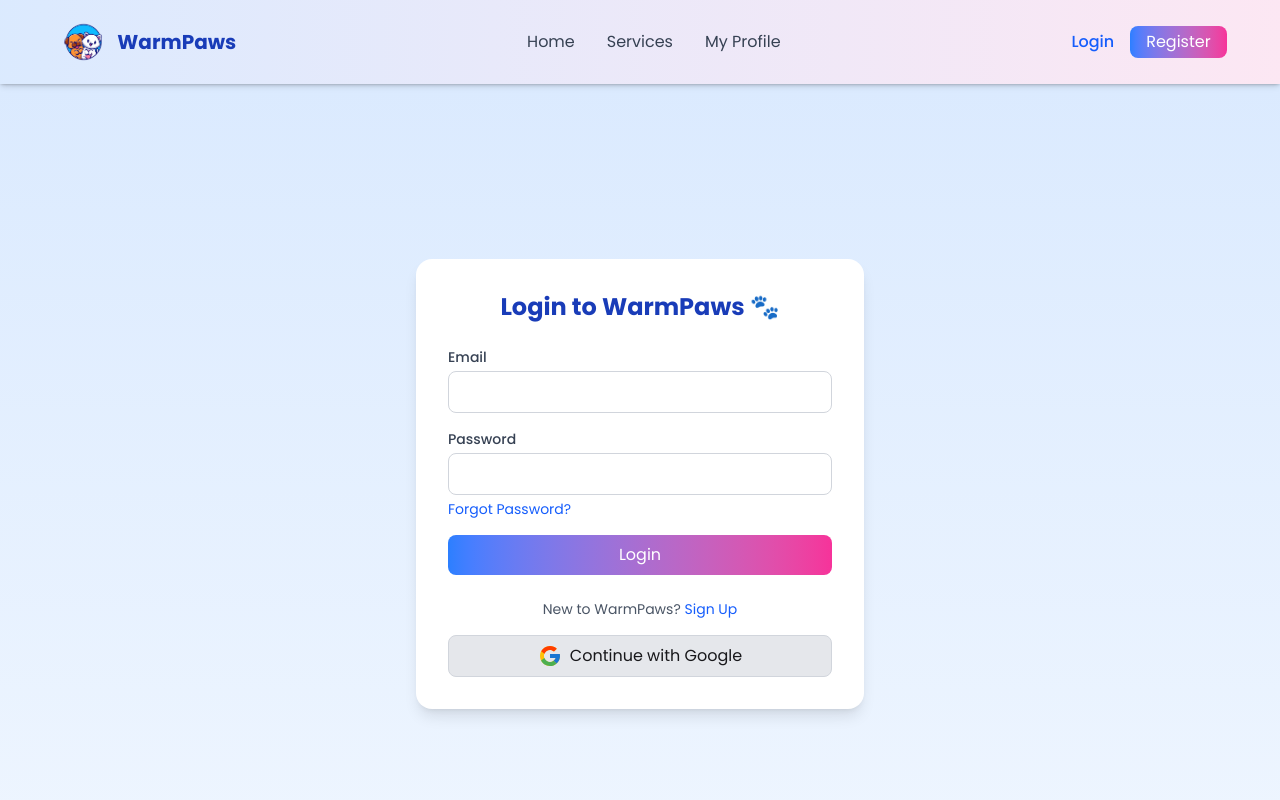
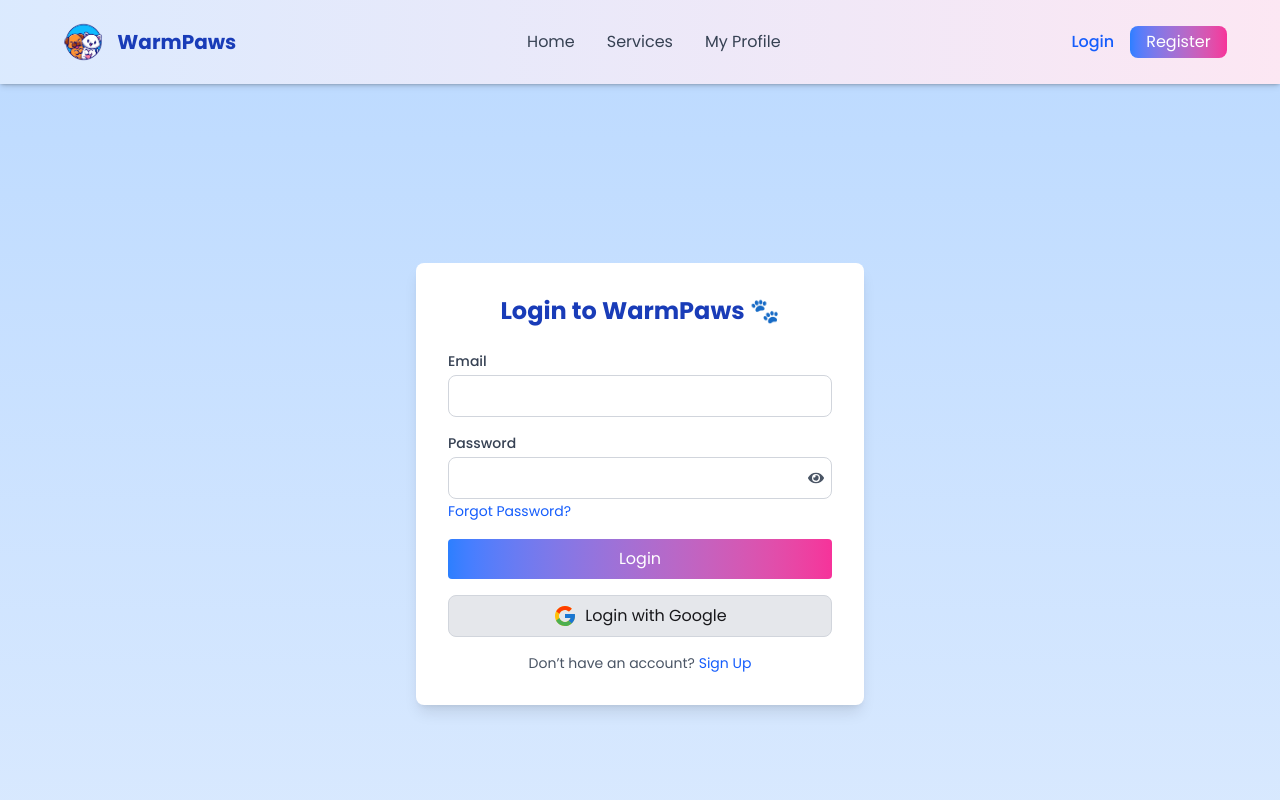
Before and after one commit to Adiba-hossain/warmspaws, a React (Vite) app: page /login in a window 1280 px wide. Shown: the top 800 px of the page. Built offline with nearby package versions, Linux system fonts and the light colour scheme; no server answers.

Commit message:
Password validation and password toggle eye button implemented in the login and register page!

```diff
--- a/src/pages/Login.jsx
+++ b/src/pages/Login.jsx
@@ -1,116 +1,142 @@
-import React, { useContext, useState } from "react";
+import React, { useState, useContext } from "react";
+import { useLocation, useNavigate, Link } from "react-router-dom";
+import Loading from "../components/Loading";
+import toast, { Toaster } from "react-hot-toast";
+import { FaEye, FaEyeSlash } from "react-icons/fa";
 import { AuthContext } from "../provider/AuthProvider";
-import { useLocation, useNavigate, Link } from "react-router-dom";
-import { toast } from "react-hot-toast";
 import { FcGoogle } from "react-icons/fc";
 
 const Login = () => {
-  const { signIn, setUser, setLoading, googleSignIn } = useContext(AuthContext);
+  const {
+    signIn,
+    googleSignIn,
 
-  const [error, setError] = useState("");
+    loading: authLoading,
+  } = useContext(AuthContext);
+
+  const [email, setEmail] = useState("");
+
+  const [password, setPassword] = useState("");
+
+  const [loading, setLoading] = useState(false);
+
+  const [showPassword, setShowPassword] = useState(false);
 
   const navigate = useNavigate();
   const location = useLocation();
-
   const from = location.state?.from?.pathname || "/";
 
-  const handleLogin = (e) => {
+  // If Firebase is still loading user state
+  if (authLoading) return <Loading />;
+
+  const handleLogin = async (e) => {
     e.preventDefault();
-    const form = e.target;
-    const email = form.email.value;
-    const password = form.password.value;
-
-    signIn(email, password)
-      .then((res) => {
-        setUser(res.user);
-        toast.success("Welcome back! ❄️");
+    setLoading(true);
+    try {
+      await signIn(email, password);
+      toast.success("Login successful!");
       navigate(from, { replace: true });
-      })
-      .catch(() => {
-        setError("Invalid email or password");
-        toast.error("Login failed!");
-      })
-      .finally(() => setLoading(false));
+    } catch (err) {
+      toast.error(err.message);
+    } finally {
+      setLoading(false);
+    }
   };
 
-  const handleGoogleLogin = () => {
-    googleSignIn()
-      .then((res) => {
-        setUser(res.user);
-        toast.success("Logged in with Google! 🐾");
+  const handleGoogle = async () => {
+    setLoading(true);
+    try {
+      await googleSignIn();
+      toast.success("Logged in with Google!");
       navigate(from, { replace: true });
-      })
-      .catch(() => toast.error("Google Sign-in failed"));
+    } catch (err) {
+      toast.error(err.message);
+    } finally {
+      setLoading(false);
+    }
   };
 
   return (
-    <div className="min-h-screen flex items-center justify-center bg-gradient-to-b from-blue-100 to-blue-50 px-4">
-      <div className="bg-white rounded-2xl shadow-lg p-8 max-w-md w-full">
+    <div className="min-h-screen flex flex-col justify-center items-center bg-gradient-to-b from-blue-200 to-blue-100 p-4">
+      <Toaster position="top-center" />
+      <div className="bg-white shadow-lg rounded-lg p-8 w-full max-w-md">
         <h2 className="text-2xl font-bold text-center text-blue-800 mb-6">
           Login to WarmPaws 🐾
         </h2>
+        <form onSubmit={handleLogin} className="space-y-4">
+          {/* email field  */}
 
-        <form onSubmit={handleLogin} className="space-y-4">
           <div>
             <label className="block text-sm font-medium text-gray-700">
               Email
             </label>
             <input
               type="email"
-              name="email"
+              value={email}
+              onChange={(e) => setEmail(e.target.value)}
               className="w-full border border-gray-300 rounded-lg p-2 mt-1 focus:ring-2 focus:ring-blue-400 focus:outline-none"
               required
             />
           </div>
 
+          {/* password field */}
+
           <div>
             <label className="block text-sm font-medium text-gray-700">
               Password
             </label>
+
+            <div className="relative">
               <input
-              type="password"
-              name="password"
+                type={showPassword ? "text" : "password"}
+                value={password}
+                onChange={(e) => setPassword(e.target.value)}
                 className="w-full border border-gray-300 rounded-lg p-2 mt-1 focus:ring-2 focus:ring-blue-400 focus:outline-none"
                 required
               />
+              <span
+                className="absolute right-2 top-4.25 cursor-pointer text-gray-600"
+                onClick={() => setShowPassword(!showPassword)}
+              >
+                {showPassword ? <FaEyeSlash /> : <FaEye />}
+              </span>
+            </div>
             <Link
-              to="/reset-password"
-              className="text-sm text-blue-600 hover:underline block mt-1"
+              to={`/forgot-password?email=${email}`}
+              className="text-sm text-blue-600 hover:underline"
             >
               Forgot Password?
             </Link>
           </div>
-
-          {error && <p className="text-red-500 text-sm text-center">{error}</p>}
-
           <button
             type="submit"
-            className="w-full py-2 bg-gradient-to-r from-blue-500 to-pink-500 text-white rounded-lg hover:opacity-90 transition"
+            disabled={loading}
+            className="w-full bg-gradient-to-r from-blue-500 to-pink-500 text-white py-2 rounded"
           >
-            Login
+            {loading ? "Logging in..." : "Login"}
           </button>
         </form>
+        <button
+          onClick={handleGoogle}
+          disabled={authLoading} // use the correct loading variable
+          className="w-full border border-gray-300 py-2 rounded-lg flex items-center justify-center gap-2 bg-gray-200 hover:bg-gray-300 transition disabled:opacity-70 mt-4"
+        >
+          {authLoading ? (
+            "Please wait..."
+          ) : (
+            <>
+              <FcGoogle size={24} />
+              Login with Google
+            </>
+          )}
+        </button>
 
-        <div className="mt-6 text-center">
-          <p className="text-gray-600 text-sm">
-            New to WarmPaws?{" "}
+        <p className="mt-4 text-center text-gray-600 text-sm">
+          Don’t have an account?{" "}
           <Link to="/register" className="text-blue-600 hover:underline">
             Sign Up
           </Link>
         </p>
-
-          <div className="mt-4">
-            <button
-              onClick={handleGoogleLogin}
-              className="w-full border border-gray-300 py-2 rounded-lg flex items-center justify-center gap-2 bg-gray-200 hover:bg-gray-300 transition"
-            >
-              <div>
-                <FcGoogle size={24} />
-              </div>
-              <span>Continue with Google</span>
-            </button>
-          </div>
-        </div>
       </div>
     </div>
   );
--- a/src/pages/Register.jsx
+++ b/src/pages/Register.jsx
@@ -1,91 +1,87 @@
-import React, { useContext, useState } from "react";
-import { Link, useNavigate } from "react-router-dom";
+import React, { useState, useContext } from "react";
+import { useNavigate, Link } from "react-router-dom";
 import { AuthContext } from "../provider/AuthProvider";
-import { updateProfile } from "firebase/auth";
+import Loading from "../components/Loading";
+import toast, { Toaster } from "react-hot-toast";
+import { FcGoogle } from "react-icons/fc";
+import { FaEye, FaEyeSlash } from "react-icons/fa";
 
-import { toast } from "react-hot-toast";
-import { FcGoogle } from "react-icons/fc";
+const Register = () => {
+  const {
+    createUser,
+    googleSignIn,
+    updateUser,
+    loading: authLoading,
+  } = useContext(AuthContext);
 
-const Signup = () => {
-  const { setUser, setLoading, createUser, googleSignIn } =
-    useContext(AuthContext);
-  const [error, setError] = useState("");
   const navigate = useNavigate();
 
-  const validatePassword = (password) => {
-    const hasUpperCase = /[A-Z]/.test(password);
-    const hasLowerCase = /[a-z]/.test(password);
-    const hasMinLength = password.length >= 6;
-    if (!hasUpperCase) return "Password must have at least 1 uppercase letter";
-    if (!hasLowerCase) return "Password must have at least 1 lowercase letter";
-    if (!hasMinLength) return "Password must be at least 6 characters long";
-    return "";
-  };
+  const [name, setName] = useState("");
+  const [email, setEmail] = useState("");
+  const [photoURL, setPhotoURL] = useState("");
+  const [password, setPassword] = useState("");
+  const [showPassword, setShowPassword] = useState(false);
+  const [loading, setLoading] = useState(false);
 
-  const handleSignup = (e) => {
+  const handleRegister = async (e) => {
     e.preventDefault();
-    const form = e.target;
-    const name = form.name.value;
-    const email = form.email.value;
-    const photoURL = form.photo.value;
-    const password = form.password.value;
 
-    const passwordError = validatePassword(password);
-    if (passwordError) {
-      setError(passwordError);
+    // Password validation
+    const uppercase = /[A-Z]/.test(password);
+    const lowercase = /[a-z]/.test(password);
+    if (!uppercase || !lowercase || password.length < 6) {
+      toast.error(
+        "Password must be at least 6 characters and include upper and lower case letters."
+      );
       return;
     }
 
     setLoading(true);
-    createUser(email, password)
-      .then((res) => {
-        updateProfile(res.user, { displayName: name, photoURL })
-          .then(() => {
-            setUser({ ...res.user });
-            toast.success("Signup successful! 🐾");
+    try {
+      const res = await createUser(email, password);
+      // Update profile
+      await updateUser({ displayName: name, photoURL });
+      toast.success("Account created successfully!");
       navigate("/");
-          })
-          .catch((err) => {
-            console.error(err);
-            toast.error("Profile update failed!");
-          });
-      })
-      .catch((err) => {
-        console.error(err);
-        setError(err.message);
-        toast.error("Signup failed!");
-      })
-      .finally(() => setLoading(false));
+    } catch (err) {
+      toast.error(err.message);
+    } finally {
+      setLoading(false);
+    }
   };
 
-  const handleGoogleSignup = () => {
-    googleSignIn()
-      .then((res) => {
-        setUser(res.user);
-        toast.success("Logged in with Google! 🐾");
+  const handleGoogle = async () => {
+    setLoading(true);
+    try {
+      await googleSignIn();
+      toast.success("Logged in with Google!");
       navigate("/");
-      })
-      .catch((err) => {
-        console.error(err);
-        toast.error("Google Sign-in failed!");
-      });
+    } catch (err) {
+      toast.error(err.message);
+    } finally {
+      setLoading(false);
+    }
   };
 
+  if (authLoading) return <Loading />;
+
   return (
-    <div className="min-h-screen flex items-center justify-center bg-gradient-to-b from-blue-100 to-blue-50 px-4">
-      <div className="bg-white rounded-2xl shadow-lg p-8 max-w-md w-full">
+    <div className="min-h-screen flex flex-col justify-center items-center bg-gradient-to-b from-blue-200 to-blue-100 p-4">
+      <Toaster position="top-center" />
+      <div className="bg-white shadow-lg rounded-lg p-8 w-full max-w-md">
         <h2 className="text-2xl font-bold text-center text-blue-800 mb-6">
-          Signup for WarmPaws 🐾
+          Sign Up for WarmPaws 🐾
         </h2>
 
-        <form onSubmit={handleSignup} className="space-y-4">
+        <form onSubmit={handleRegister} className="space-y-4">
           <div>
             <label className="block text-sm font-medium text-gray-700">
               Name
             </label>
             <input
               type="text"
-              name="name"
+              value={name}
+              onChange={(e) => setName(e.target.value)}
               className="w-full border border-gray-300 rounded-lg p-2 mt-1 focus:ring-2 focus:ring-blue-400 focus:outline-none"
               required
             />
@@ -97,7 +93,8 @@
             </label>
             <input
               type="email"
-              name="email"
+              value={email}
+              onChange={(e) => setEmail(e.target.value)}
               className="w-full border border-gray-300 rounded-lg p-2 mt-1 focus:ring-2 focus:ring-blue-400 focus:outline-none"
               required
             />
@@ -109,7 +106,8 @@
             </label>
             <input
               type="text"
-              name="photo"
+              value={photoURL}
+              onChange={(e) => setPhotoURL(e.target.value)}
               className="w-full border border-gray-300 rounded-lg p-2 mt-1 focus:ring-2 focus:ring-blue-400 focus:outline-none"
             />
           </div>
@@ -118,47 +116,56 @@
             <label className="block text-sm font-medium text-gray-700">
               Password
             </label>
+            <div className="relative">
               <input
-              type="password"
-              name="password"
+                type={showPassword ? "text" : "password"}
+                value={password}
+                onChange={(e) => setPassword(e.target.value)}
                 className="w-full border border-gray-300 rounded-lg p-2 mt-1 focus:ring-2 focus:ring-blue-400 focus:outline-none"
                 required
               />
+              <span
+                className="absolute right-2 top-4 cursor-pointer text-gray-600"
+                onClick={() => setShowPassword(!showPassword)}
+              >
+                {showPassword ? <FaEyeSlash /> : <FaEye />}
+              </span>
             </div>
-
-          {error && <p className="text-red-500 text-sm text-center">{error}</p>}
+          </div>
 
           <button
             type="submit"
-            className="w-full py-2 bg-gradient-to-r from-blue-500 to-pink-500 text-white rounded-lg hover:opacity-90 transition"
+            disabled={loading}
+            className="w-full bg-gradient-to-r from-blue-500 to-pink-500 text-white py-2 rounded-lg hover:scale-105 transition transform"
           >
-            Register
+            {loading ? "Registering..." : "Register"}
           </button>
         </form>
 
-        <div className="mt-6 text-center">
-          <p className="text-gray-600 text-sm">
+        <button
+          onClick={handleGoogle}
+          disabled={authLoading}
+          className="w-full border border-gray-300 py-2 rounded-lg flex items-center justify-center gap-2 bg-gray-200 hover:bg-gray-300 transition disabled:opacity-70 mt-4"
+        >
+          {authLoading ? (
+            "Please wait..."
+          ) : (
+            <>
+              <FcGoogle size={24} />
+              Register with Google
+            </>
+          )}
+        </button>
+
+        <p className="mt-4 text-center text-gray-600 text-sm">
           Already have an account?{" "}
           <Link to="/login" className="text-blue-600 hover:underline">
             Login
           </Link>
         </p>
-
-          <div className="mt-4">
-            <button
-              onClick={handleGoogleSignup}
-              className="w-full border border-gray-300 py-2 rounded-lg flex items-center justify-center gap-2 bg-gray-200 hover:bg-gray-300 transition"
-            >
-              <div>
-                <FcGoogle size={24} />
-              </div>
-              <span>Continue with Google</span>
-            </button>
-          </div>
-        </div>
       </div>
     </div>
   );
 };
 
-export default Signup;
+export default Register;
--- a/src/routes/router.jsx
+++ b/src/routes/router.jsx
@@ -5,6 +5,7 @@
 import Login from "../pages/Login";
 import Register from "../pages/Register";
 import Services from "../pages/Services";
+import ErrorPage from "../pages/ErrorPage";
 
 const router = createBrowserRouter([
   {
@@ -59,7 +60,7 @@
   // },
   {
     path: "/*",
-    element: <h2>Error404</h2>,
+    element: <ErrorPage></ErrorPage>,
   },
 ]);
 
```
Also changed, not shown: src/pages/ErrorPage.jsx (added, +27 -0 lines), src/provider/AuthProvider.jsx (+8 -0 lines), src/components/Loading.jsx (renamed from src/pages/Loading.jsx). Lines whose indentation alone changed are shown as unchanged.
